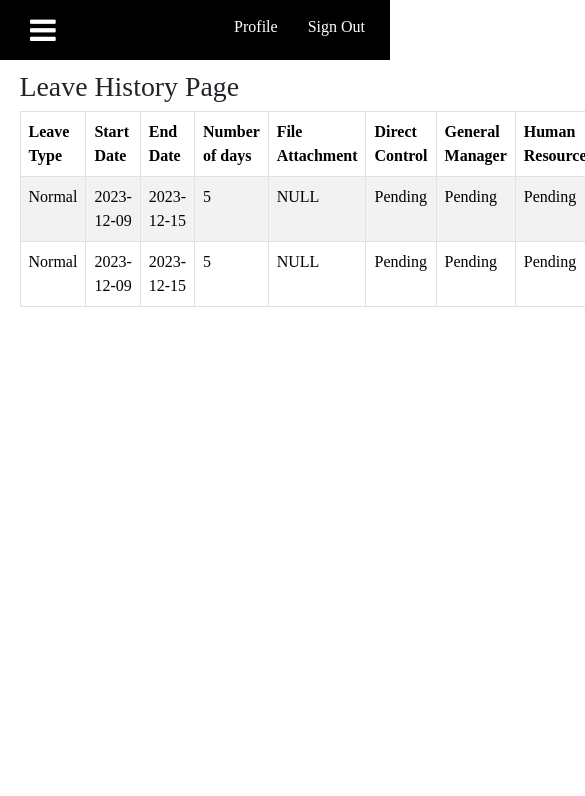
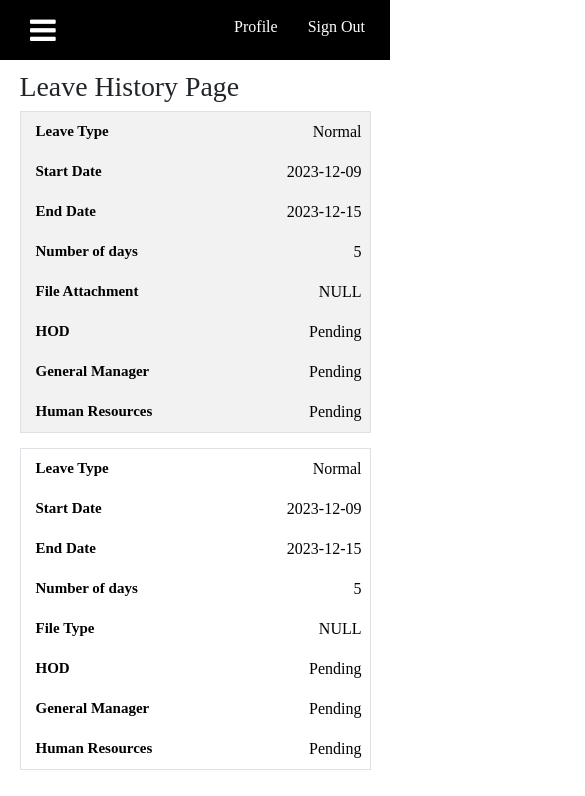
Before and after one commit to NdunguSam01/lms-mobikey, a React (Create React App) app: page /dashboard in a window 390 px wide. Shown: the top 796 px of the page, 585 px wide, since content can reach past the window. Built offline with nearby package versions, Linux system fonts and the light colour scheme.

Commit message:
Leave history table is now mobile responsive

```diff
--- a/src/Pages/Leave History.js
+++ b/src/Pages/Leave History.js
@@ -1,12 +1,12 @@
-
+import '../assets/css/table.css'
 const LeaveHistory = () =>
 {
     return (
         <>
             <h1>Leave History Page</h1>
-            <table className={`table table-striped table-bordered`}>
-                    <thead>
-                        <tr>
+            <table className="table table-striped table-bordered">
+                <thead>
+                    <tr>
                         <th scope="col">Leave Type</th>
                         <th scope="col">Start Date</th>
                         <th scope="col">End Date</th>
@@ -15,28 +15,28 @@ const LeaveHistory = () =>
                         <th scope="col">Direct Control</th>
                         <th scope="col">General Manager</th>
                         <th scope="col">Human Resources</th>
-                        </tr>
-                    </thead>
-                    <tbody>
+                    </tr>
+                </thead>
+                <tbody>
                     <tr>
-                        <td>Normal</td>
-                        <td>2023-12-09</td>
-                        <td>2023-12-15</td>
-                        <td>5</td>
-                        <td>NULL</td>
-                        <td>Pending</td>
-                        <td>Pending</td>
-                        <td>Pending</td>
+                        <td data-label="Leave Type">Normal</td>
+                        <td data-label="Start Date">2023-12-09</td>
+                        <td data-label="End Date">2023-12-15</td>
+                        <td data-label="Number of days">5</td>
+                        <td data-label="File Attachment">NULL</td>
+                        <td data-label="HOD">Pending</td>
+                        <td data-label="General Manager">Pending</td>
+                        <td data-label="Human Resources">Pending</td>
                     </tr>
                     <tr>
-                        <td>Normal</td>
-                        <td>2023-12-09</td>
-                        <td>2023-12-15</td>
-                        <td>5</td>
-                        <td>NULL</td>
-                        <td>Pending</td>
-                        <td>Pending</td>
-                        <td>Pending</td>
+                        <td data-label="Leave Type">Normal</td>
+                        <td data-label="Start Date">2023-12-09</td>
+                        <td data-label="End Date">2023-12-15</td>
+                        <td data-label="Number of days">5</td>
+                        <td data-label="File Type">NULL</td>
+                        <td data-label="HOD">Pending</td>
+                        <td data-label="General Manager">Pending</td>
+                        <td data-label="Human Resources">Pending</td>
                     </tr>
                 </tbody>
             </table>
--- a/src/assets/css/navbar.module.css
+++ b/src/assets/css/navbar.module.css
@@ -5,6 +5,7 @@
     width: 100%;
     height: 60px;
     background-color: black;
+    z-index: 1000;
 }
 .icon
 {
--- a/src/assets/css/sidebar.module.css
+++ b/src/assets/css/sidebar.module.css
@@ -8,6 +8,7 @@
     height: 100vh;
     background-color: black;
     transition: 0.5s;
+    z-index: 1000;
 }
 .image
 {
--- /dev/null
+++ b/src/assets/css/table.css
@@ -0,0 +1,34 @@
+@media(max-width:768px)
+{
+    .table thead
+    {
+        display: none;
+    }
+    .table, .table tbody, .table tr, .table td
+    {
+		display: block;
+		width: 100%;
+	}
+    .table tr
+    {
+		margin-bottom:15px;
+	}
+	.table td
+    {
+		text-align: right;
+		padding-left: 50%;
+		text-align: right;
+		position: relative;
+	}
+	.table td::before
+    {
+		content: attr(data-label);
+		position: absolute;
+		left:0;
+		width: 50%;
+		padding-left:15px;
+		font-size:15px;
+		font-weight: bold;
+		text-align: left;
+	}
+}
```
Also changed, not shown: src/assets/css/table.module.css (deleted).
